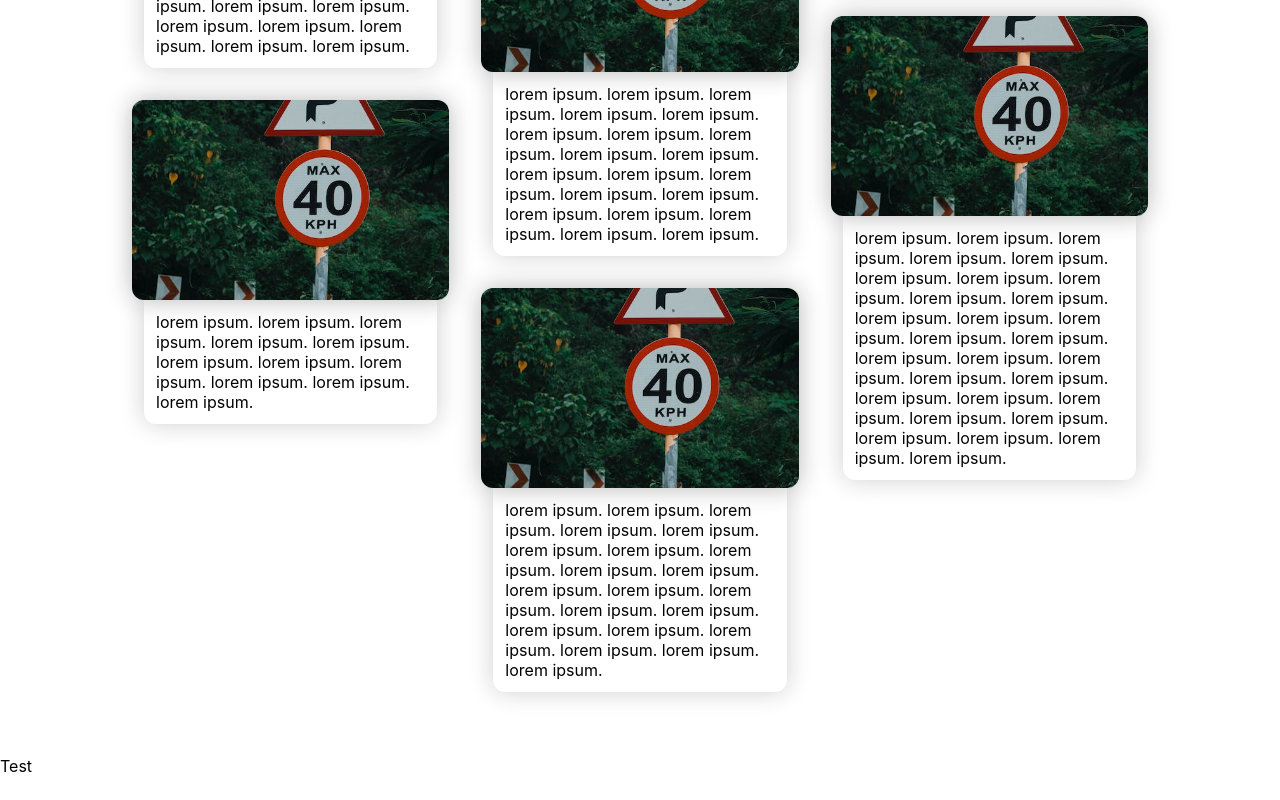
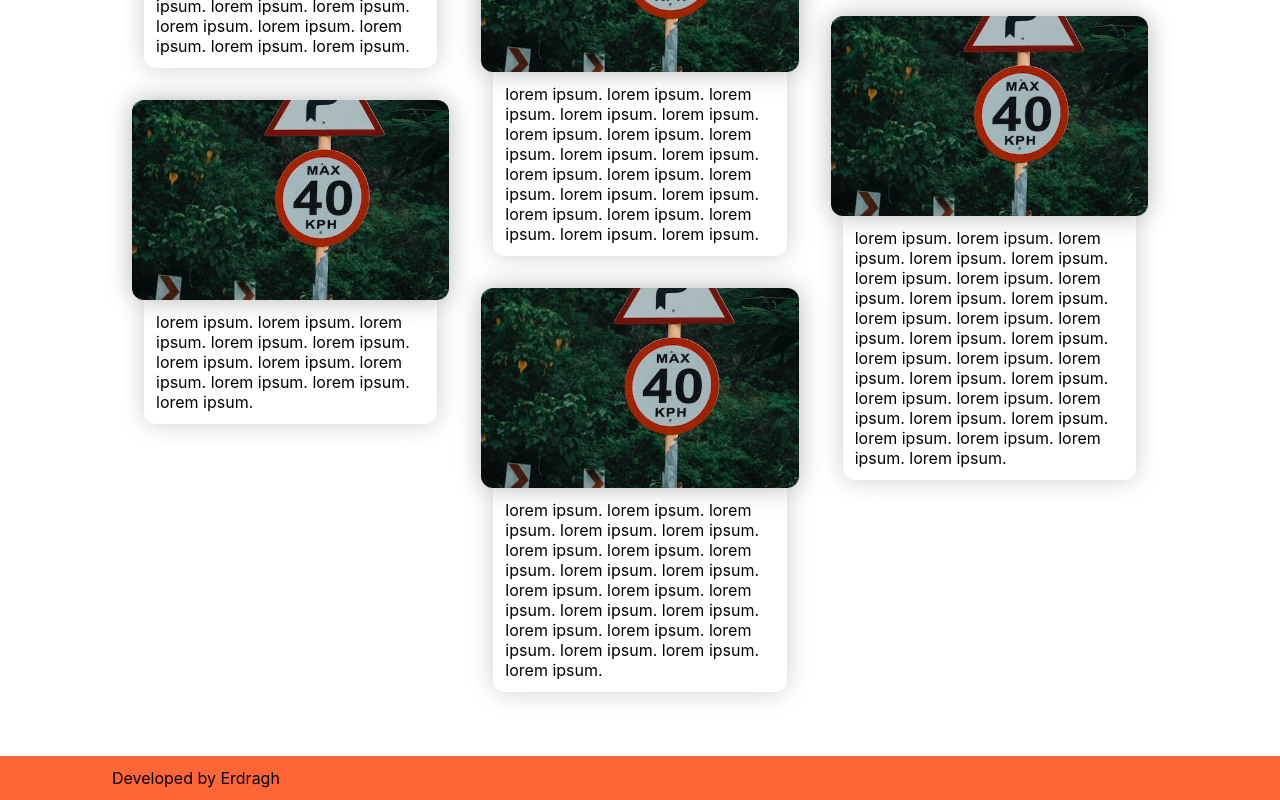
Before and after one commit to Erdragh/wgg-next, a Next.js app: page / in a window 1280 px wide. Shown: the part 3331-4131 px from the top of the page. Before the commit the page ends 4107 px from the top, so only its background shows below. Built offline with nearby package versions, Linux system fonts and the light colour scheme.

Commit message:
add footer

```diff
--- /dev/null
+++ b/components/footer/footer.module.scss
@@ -0,0 +1,6 @@
+.footer {
+  background: var(--wgg-clr-primary);
+  .inner {
+    padding: var(--wgg-sz-base);
+  }
+}
--- a/components/footer/footer.scss
+++ /dev/null
@@ -1,3 +0,0 @@
-.test {
-  color: red;
-}
--- a/components/footer/footer.tsx
+++ b/components/footer/footer.tsx
@@ -1,9 +1,11 @@
-import styles from "./header.module.scss";
+import styles from "./footer.module.scss";
 
 export default function Footer() {
-  return (
-    <nav>
-      <a href="test">Test</a>
-    </nav>
-  )
+    return (
+        <footer className={styles.footer}>
+            <div className={`${styles.inner} confine-width`}>
+                Developed by Erdragh
+            </div>
+        </footer>
+    )
 }
```
Also changed, not shown: next.config.js (line endings or trailing spaces), 1 other file (tests, documents, lock files or other folders).
